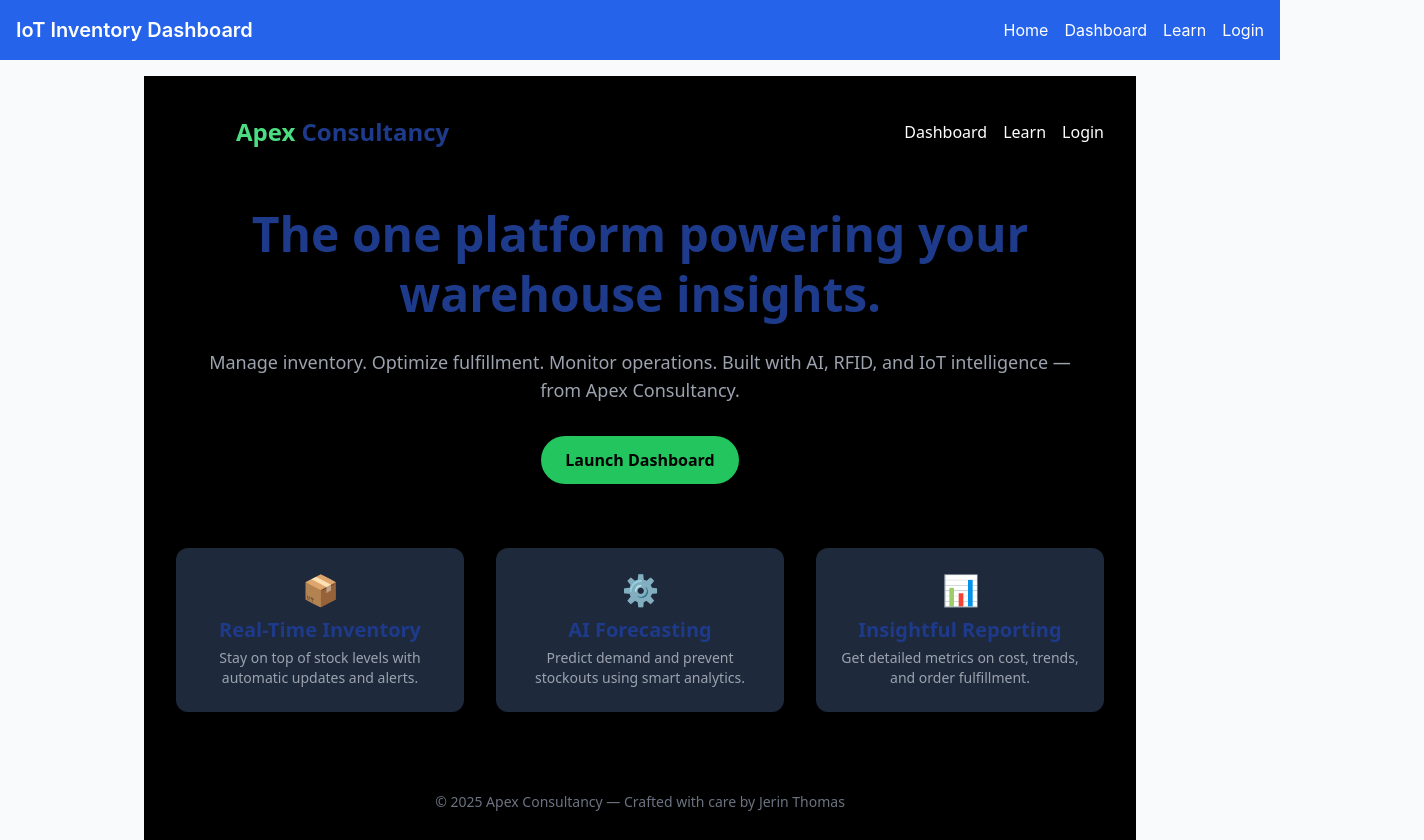
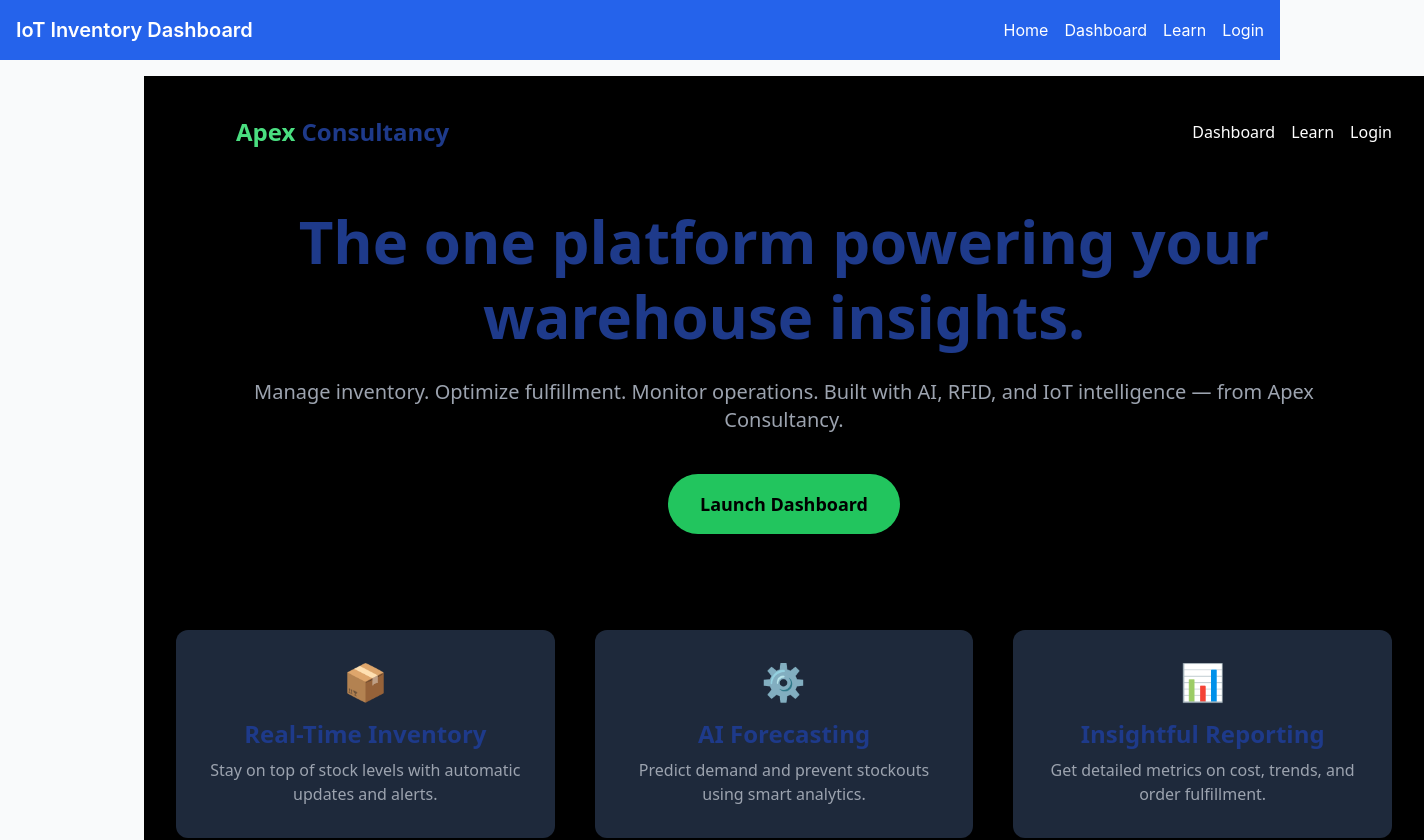
Before and after one commit to Apex-creators/IoT-Inventory-Dashboard, a Next.js app: page / in a window 1280 px wide. Shown: the top 840 px of the page, 1424 px wide, since content can reach past the window. Built offline with nearby package versions, Linux system fonts and the light colour scheme.

Commit message:
Update index.js

```diff
--- a/src/pages/index.js
+++ b/src/pages/index.js
@@ -5,8 +5,8 @@ import React from 'react';
 
 export default function Home() {
   return (
-    <div className="bg-black text-white min-h-screen p-8 font-sans">
-      <header className="flex justify-between items-center mb-12">
+    <div className="bg-black text-white min-h-screen w-screen p-8 font-sans overflow-x-hidden">
+      <header className="flex justify-between items-center mb-12 w-full">
         <div className="flex items-center space-x-3">
           <Image src="/logo.svg" alt="Apex Logo" width={48} height={48} />
           <h1 className="text-2xl font-bold">
@@ -20,26 +20,26 @@ export default function Home() {
         </nav>
       </header>
 
-      <main className="text-center w-full px-6 max-w-[1600px] mx-auto">
-        <h2 className="text-5xl font-extrabold leading-tight mb-6">
+      <main className="text-center w-full px-4">
+        <h2 className="text-6xl font-extrabold leading-tight mb-6">
           The one platform powering your warehouse insights.
         </h2>
-        <p className="text-lg text-gray-400 mb-8">
+        <p className="text-xl text-gray-400 mb-10">
           Manage inventory. Optimize fulfillment. Monitor operations.
           Built with AI, RFID, and IoT intelligence — from Apex Consultancy.
         </p>
-        <Link href="/dashboard" className="inline-block bg-green-500 px-6 py-3 rounded-full text-black font-semibold hover:bg-green-400">
+        <Link href="/dashboard" className="inline-block bg-green-500 px-8 py-4 rounded-full text-black font-semibold hover:bg-green-400 text-lg">
           Launch Dashboard
         </Link>
       </main>
 
-      <section className="mt-16 grid grid-cols-1 md:grid-cols-3 gap-8 text-center">
+      <section className="mt-24 grid grid-cols-1 sm:grid-cols-2 md:grid-cols-3 gap-10 text-center w-full">
         <Feature icon="📦" title="Real-Time Inventory" description="Stay on top of stock levels with automatic updates and alerts." />
         <Feature icon="⚙️" title="AI Forecasting" description="Predict demand and prevent stockouts using smart analytics." />
         <Feature icon="📊" title="Insightful Reporting" description="Get detailed metrics on cost, trends, and order fulfillment." />
       </section>
 
-      <footer className="mt-20 text-sm text-gray-500 text-center">
+      <footer className="mt-24 text-sm text-gray-500 text-center w-full">
         © 2025 Apex Consultancy — Crafted with care by Jerin Thomas
       </footer>
     </div>
@@ -48,10 +48,10 @@ export default function Home() {
 
 function Feature({ icon, title, description }) {
   return (
-    <div className="bg-slate-800 p-6 rounded-xl">
-      <div className="text-3xl mb-2">{icon}</div>
-      <h3 className="text-xl font-semibold mb-1">{title}</h3>
-      <p className="text-gray-400 text-sm">{description}</p>
+    <div className="bg-slate-800 p-8 rounded-xl min-h-[200px]">
+      <div className="text-4xl mb-4">{icon}</div>
+      <h3 className="text-2xl font-semibold mb-2">{title}</h3>
+      <p className="text-gray-400 text-base">{description}</p>
     </div>
   );
 }
```
